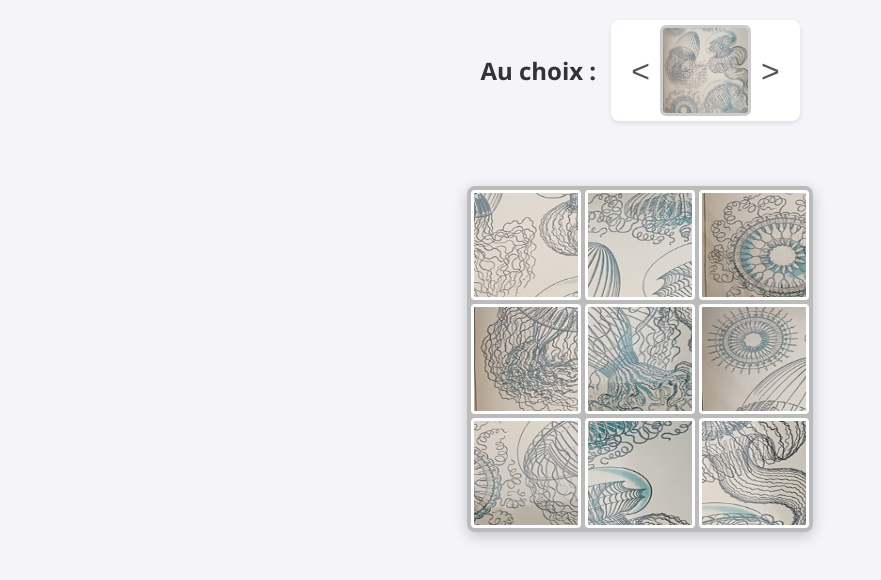
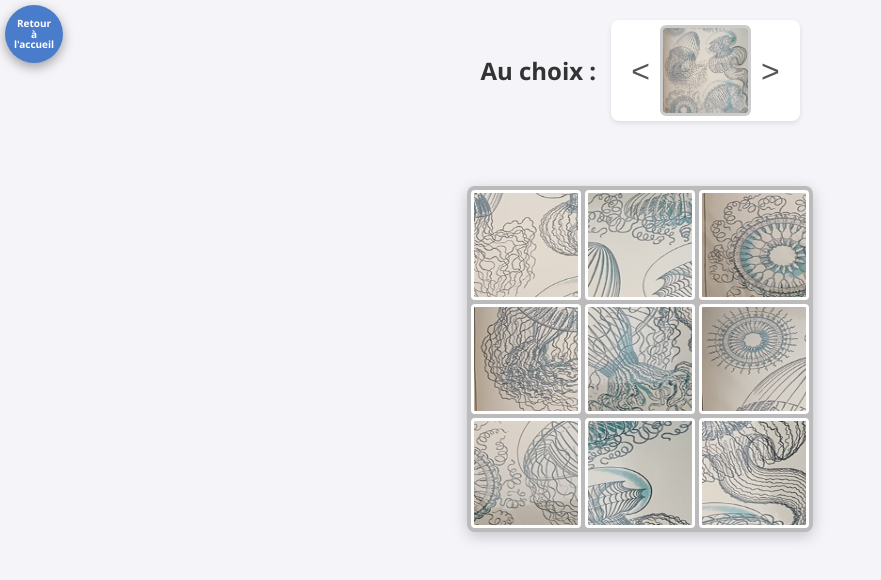
Before and after one commit to pierreg78-maker/puzzle2, a plain HTML site: page index.html in a window 1280 px wide. Shown: the whole page, without its empty margins (0-881 px from the left). Drawn offline with Linux system fonts and the light colour scheme.

Commit message:
Add back button and update congratulatory message
Added a back button to return to the homepage and updated the congratulatory message.

```diff
--- a/index.html
+++ b/index.html
@@ -14,6 +14,32 @@
             flex-direction: column;
             align-items: center;
         }
+        /* BOUTON DE RETOUR A L'ACCUEIL */
+         .back-link {
+    position: absolute;
+    top: 5px;
+    left: 5px;
+    z-index: 10;
+    display: inline-flex;
+    flex-direction: column;
+    align-items: center;
+    justify-content: center;
+    width: 58px;
+    height: 58px;
+    background: #4A7CCC;
+    color: white;
+    text-decoration: none;
+    border-radius: 50%;
+    font-size: 10px;
+    font-weight: 700;
+    line-height: 1.05;
+    text-align: center;
+    box-shadow: 0 4px 12px rgba(0,0,0,0.35);
+    transition: transform .15s ease, filter .15s ease;
+  }
+
+  .back-link:hover { filter: brightness(1.08); }
+  .back-link:active { transform: scale(.95); }
 
         /* EN-TÊTE ET SÉLECTEUR */
         #header {
@@ -133,6 +159,9 @@
 </head>
 <body>
 
+    <!-- Bouton de retour à l'accueil -->
+    <a class="back-link" href="https://pierreg78-maker.github.io/Atelier/">Retour<br>à<br>l'accueil</a>
+
     <!-- Titre et Sélecteur -->
     <div id="header">
         <h2>Au choix :</h2>
@@ -146,7 +175,7 @@
     </div>
 
     <!-- Message de félicitations (sous le titre) -->
-    <div id="congrats-message">🎉 Félicitations ! Puzzle terminé ! Un autre ?</div>
+    <div id="congrats-message">🎉 Bravo ! Un autre ?</div>
 
     <!-- Grille du puzzle -->
     <div id="puzzle-board"></div>
```
